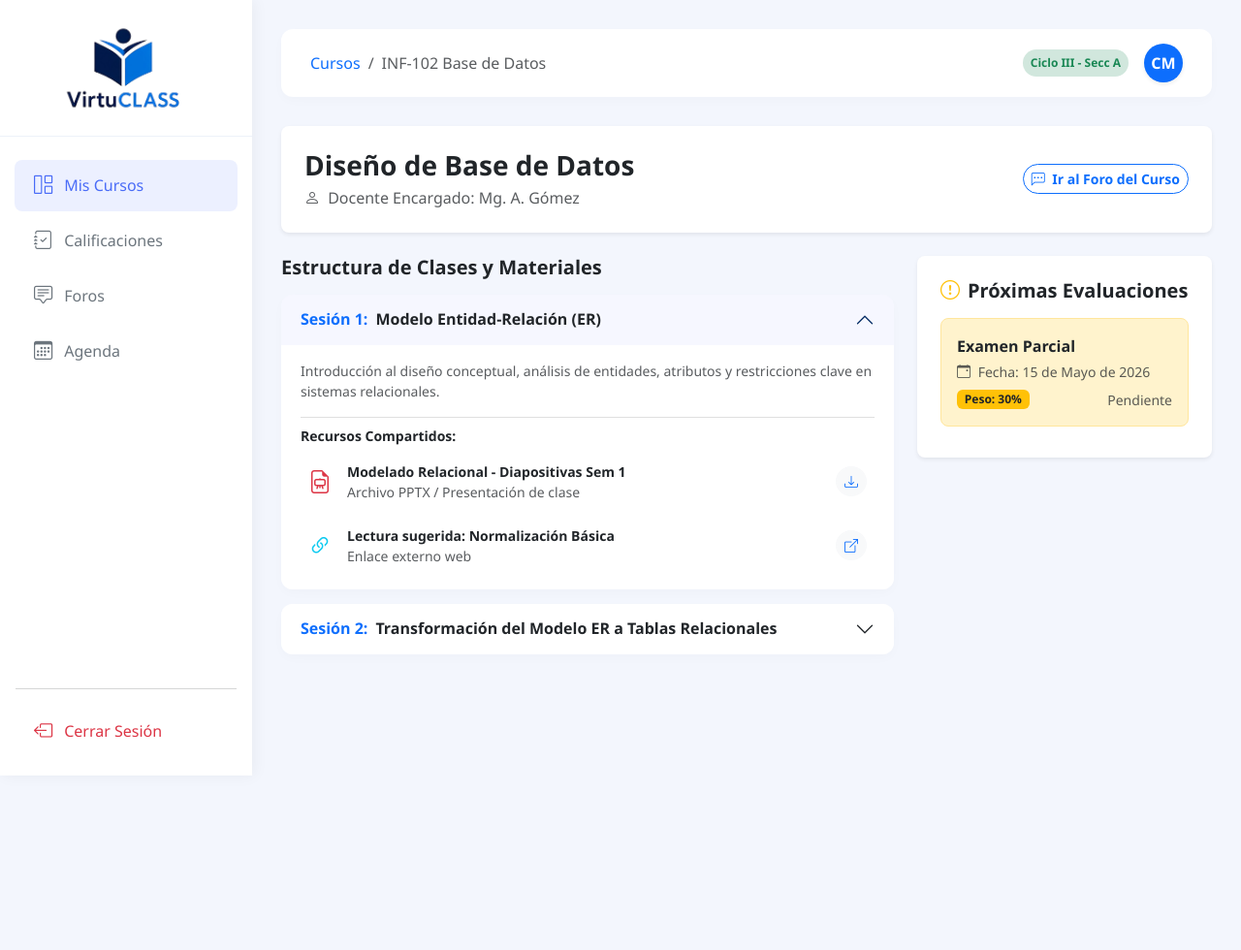
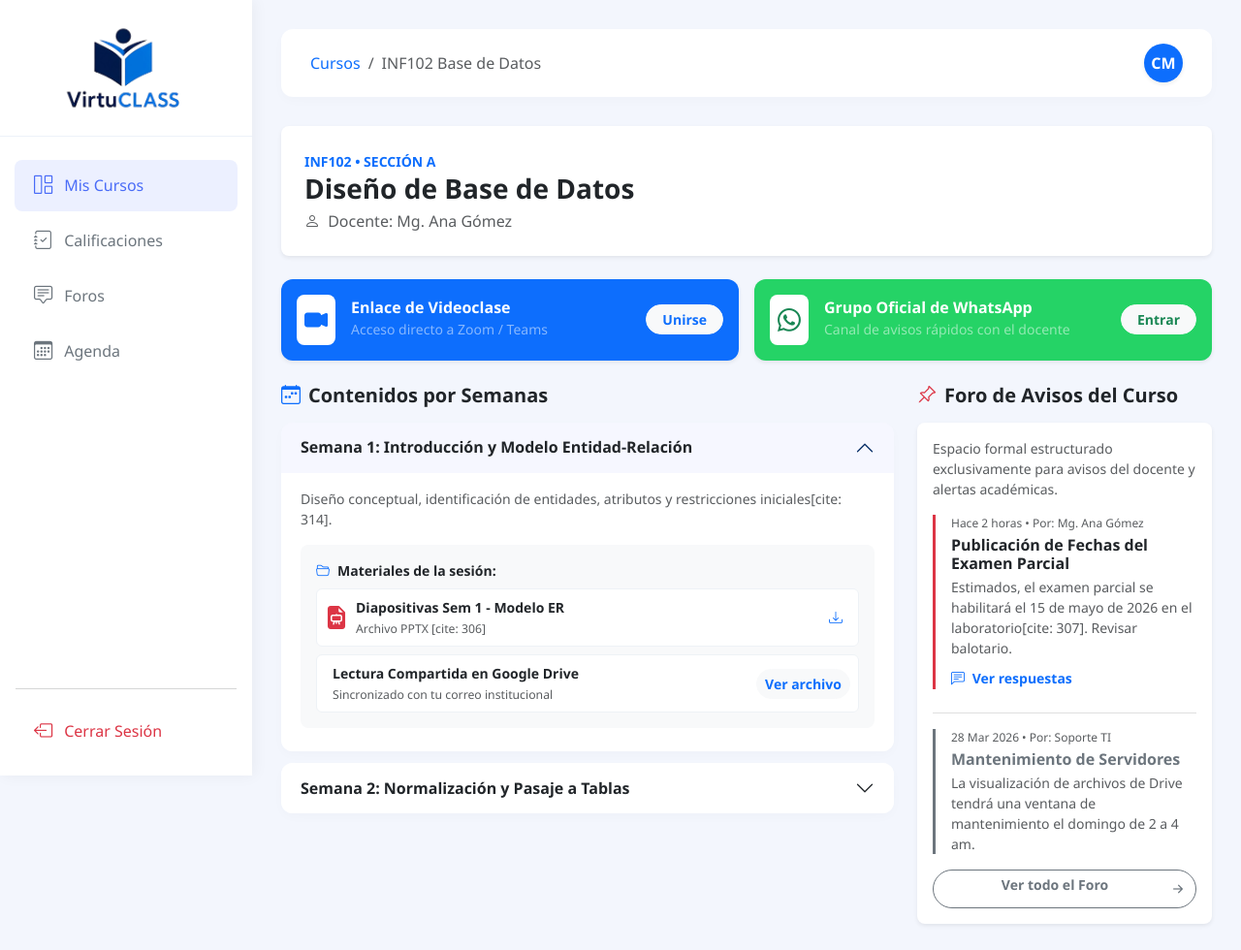
Before and after one commit to haroldrs/VirtualClass, a plain HTML site: page frontend/clase-detalle.html in a window 1280 px wide. Shown: the whole page at 97% size. Before the commit the page ends 800 px from the top, so only its background shows below. Drawn offline with nearby package versions, Linux system fonts and the light colour scheme.

Commit message:
Update clase-detalle.html

```diff
--- a/frontend/clase-detalle.html
+++ b/frontend/clase-detalle.html
@@ -3,13 +3,14 @@
 <head>
     <meta charset="UTF-8">
     <meta name="viewport" content="width=device-width, initial-scale=1.0">
-    <title>VirtuClass - Detalle del Curso</title>
+    <title>VirtuClass - Detalle de Clase</title>
     <link href="https://cdn.jsdelivr.net/npm/bootstrap@5.3.3/dist/css/bootstrap.min.css" rel="stylesheet">
     <link href="https://cdn.jsdelivr.net/npm/bootstrap-icons@1.11.3/font/bootstrap-icons.min.css" rel="stylesheet">
     <style>
         :root {
             --sidebar-width: 260px;
             --primary-color: #4a6cf7;
+            --whatsapp-color: #25d366;
         }
 
         body {
@@ -17,7 +18,7 @@
             font-family: 'Segoe UI', Tahoma, Geneva, Verdana, sans-serif;
         }
 
-        /* Sidebar - Reutilizando consistencia visual */
+        /* Sidebar Persistente */
         .sidebar {
             width: var(--sidebar-width);
             height: 100vh;
@@ -77,10 +78,20 @@
             margin-bottom: 30px;
         }
 
-        /* Estilos de Recursos y Acordeón */
+        /* Tarjetas de Acceso Rápido (Enlaces Obligatorios) */
+        .link-card {
+            border: none;
+            border-radius: 12px;
+            transition: transform 0.2s;
+        }
+        .link-card:hover {
+            transform: translateY(-3px);
+        }
+
+        /* Acordeón y recursos */
         .accordion-item {
             border: none;
-            margin-bottom: 15px;
+            margin-bottom: 12px;
             box-shadow: 0 4px 12px rgba(0,0,0,0.02);
             border-radius: 12px !important;
             overflow: hidden;
@@ -95,6 +106,7 @@
         .resource-item {
             border-radius: 8px;
             transition: background-color 0.2s;
+            border: 1px solid #eef2f6;
         }
 
         .resource-item:hover {
@@ -146,13 +158,12 @@
                 <nav aria-label="breadcrumb" class="d-none d-md-inline-block">
                     <ol class="breadcrumb mb-0">
                         <li class="breadcrumb-item"><a href="dashboard.html" class="text-decoration-none">Cursos</a></li>
-                        <li class="breadcrumb-item active" aria-current="page">INF-102 Base de Datos</li>
+                        <li class="breadcrumb-item active" aria-current="page">INF102 Base de Datos</li>
                     </ol>
                 </nav>
             </div>
 
             <div class="d-flex align-items-center">
-                <span class="badge bg-success-subtle text-success me-3 p-2 rounded-pill d-none d-sm-inline-block">Ciclo III - Secc A</span>
                 <div class="bg-primary text-white rounded-circle d-flex align-items-center justify-content-center fw-bold shadow-sm" style="width: 40px; height: 40px;">
                     CM
                 </div>
@@ -160,56 +171,91 @@
         </div>
 
         <div class="card border-0 bg-white p-4 mb-4 rounded-3 shadow-sm">
-            <div class="d-flex align-items-center justify-content-between flex-wrap gap-2">
+            <div class="d-flex justify-content-between align-items-center flex-wrap gap-2">
                 <div>
+                    <span class="text-primary small fw-bold text-uppercase tracking-wider">INF102 • Sección A</span>
                     <h3 class="fw-bold text-dark mb-1">Diseño de Base de Datos</h3>
-                    <p class="text-muted mb-0"><i class="bi bi-person me-1"></i> Docente Encargado: Mg. A. Gómez</p>
+                    <p class="text-muted mb-0"><i class="bi bi-person me-1"></i> Docente: Mg. Ana Gómez</p>
                 </div>
-                <a href="#" class="btn btn-outline-primary rounded-pill fw-semibold btn-sm">
-                    <i class="bi bi-chat-left-dots me-1"></i> Ir al Foro del Curso
-                </a>
+            </div>
+        </div>
+
+        <div class="row g-3 mb-4">
+            <div class="col-md-6">
+                <div class="card link-card bg-primary text-white p-3 h-100 shadow-sm">
+                    <div class="d-flex align-items-center justify-content-between">
+                        <div class="d-flex align-items-center">
+                            <div class="bg-white text-primary rounded-3 p-2 me-3">
+                                <i class="bi bi-camera-video-fill fs-4"></i>
+                            </div>
+                            <div>
+                                <h6 class="fw-bold mb-0">Enlace de Videoclase</h6>
+                                <small class="text-white-50">Acceso directo a Zoom / Teams</small>
+                            </div>
+                        </div>
+                        <a href="https://zoom.us/j/124" target="_blank" class="btn btn-light btn-sm rounded-pill fw-bold text-primary px-3">Unirse</a>
+                    </div>
+                </div>
+            </div>
+
+            <div class="col-md-6">
+                <div class="card link-card bg-success text-white p-3 h-100 shadow-sm" style="background-color: var(--whatsapp-color) !important;">
+                    <div class="d-flex align-items-center justify-content-between">
+                        <div class="d-flex align-items-center">
+                            <div class="bg-white text-success rounded-3 p-2 me-3">
+                                <i class="bi bi-whatsapp fs-4"></i>
+                            </div>
+                            <div>
+                                <h6 class="fw-bold mb-0">Grupo Oficial de WhatsApp</h6>
+                                <small class="text-white-50">Canal de avisos rápidos con el docente</small>
+                            </div>
+                        </div>
+                        <a href="https://chat.whatsapp.com/ejemplo" target="_blank" class="btn btn-light btn-sm rounded-pill fw-bold text-success px-3">Entrar</a>
+                    </div>
+                </div>
             </div>
         </div>
 
         <div class="row">
             <div class="col-lg-8">
-                <h5 class="fw-bold text-dark mb-3">Estructura de Clases y Materiales</h5>
+                <h5 class="fw-bold text-dark mb-3"><i class="bi bi-calendar-week me-2 text-primary"></i>Contenidos por Semanas</h5>
 
-                <div class="accordion" id="accordionSessions">
-
+                <div class="accordion" id="semanasAcordeon">
                     <div class="accordion-item">
                         <h2 class="accordion-header">
-                            <button class="accordion-button fw-bold text-dark" type="button" data-bs-toggle="collapse" data-bs-target="#sessionOne" aria-expanded="true">
-                                <span class="me-2 text-primary">Sesión 1:</span> Modelo Entidad-Relación (ER)
+                            <button class="accordion-button fw-bold text-dark" type="button" data-bs-toggle="collapse" data-bs-target="#sm1">
+                                Semana 1: Introducción y Modelo Entidad-Relación
                             </button>
                         </h2>
-                        <div id="sessionOne" class="accordion-collapse collapse show" data-bs-parent="#accordionSessions">
-                            <div class="accordion-body bg-white text-muted small">
-                                <p class="mb-3">Introducción al diseño conceptual, análisis de entidades, atributos y restricciones clave en sistemas relacionales.</p>
-                                <hr class="my-2 text-black-50">
+                        <div id="sm1" class="accordion-collapse collapse show" data-bs-parent="#semanasAcordeon">
+                            <div class="accordion-body bg-white small">
+                                <p class="text-muted">Diseño conceptual, identificación de entidades, atributos y restricciones iniciales[cite: 314].</p>
 
-                                <p class="fw-semibold text-dark mb-2">Recursos Compartidos:</p>
+                                <div class="p-3 bg-light rounded-3 mb-2">
+                                    <span class="d-block fw-bold text-dark mb-2"><i class="bi bi-folder2-open me-2 text-primary"></i>Materiales de la sesión:</span>
 
-                                <div class="p-2 resource-item d-flex justify-content-between align-items-center mb-2">
+                                    <div class="d-flex justify-content-between align-items-center bg-white p-2 rounded-2 mb-2 resource-item">
                                         <div class="d-flex align-items-center">
-                                        <i class="bi bi-file-earmark-easel text-danger fs-4 me-3"></i>
+                                            <i class="bi bi-file-earmark-easel-fill text-danger fs-4 me-2"></i>
                                             <div>
-                                            <span class="d-block fw-semibold text-dark">Modelado Relacional - Diapositivas Sem 1</span>
-                                            <span class="text-muted extra-small">Archivo PPTX / Presentación de clase</span>
+                                                <span class="d-block fw-semibold text-dark">Diapositivas Sem 1 - Modelo ER</span>
+                                                <small class="text-muted">Archivo PPTX [cite: 306]</small>
                                             </div>
                                         </div>
-                                    <a href="#" class="btn btn-sm btn-light rounded-circle text-primary"><i class="bi bi-download"></i></a>
+                                        <a href="#" class="btn btn-sm btn-outline-primary border-0"><i class="bi bi-download"></i></a>
                                     </div>
 
-                                <div class="p-2 resource-item d-flex justify-content-between align-items-center">
+                                    <div class="d-flex justify-content-between align-items-center bg-white p-2 rounded-2 resource-item">
                                         <div class="d-flex align-items-center">
-                                        <i class="bi bi-link-45deg text-info fs-4 me-3"></i>
+                                            <i class="bi bi-google-drive text-warning fs-4 me-2"></i>
                                             <div>
-                                            <span class="d-block fw-semibold text-dark">Lectura sugerida: Normalización Básica</span>
-                                            <span class="text-muted extra-small">Enlace externo web</span>
+                                                <span class="d-block fw-semibold text-dark">Lectura Compartida en Google Drive</span>
+                                                <small class="text-muted">Sincronizado con tu correo institucional</small>
                                             </div>
                                         </div>
-                                    <a href="#" target="_blank" class="btn btn-sm btn-light rounded-circle text-primary"><i class="bi bi-box-arrow-up-right"></i></a>
+                                        <a href="https://drive.google.com" target="_blank" class="btn btn-sm btn-light rounded-pill fw-semibold text-primary">Ver archivo</a>
+                                    </div>
+
                                 </div>
                             </div>
                         </div>
@@ -217,43 +263,56 @@
 
                     <div class="accordion-item">
                         <h2 class="accordion-header">
-                            <button class="accordion-button collapsed fw-bold text-dark" type="button" data-bs-toggle="collapse" data-bs-target="#sessionTwo" aria-expanded="false">
-                                <span class="me-2 text-primary">Sesión 2:</span> Transformación del Modelo ER a Tablas Relacionales
+                            <button class="accordion-button collapsed fw-bold text-dark" type="button" data-bs-toggle="collapse" data-bs-target="#sm2">
+                                Semana 2: Normalización y Pasaje a Tablas
                             </button>
                         </h2>
-                        <div id="sessionTwo" class="accordion-collapse collapse" data-bs-parent="#accordionSessions">
-                            <div class="accordion-body bg-white text-muted small">
-                                <p class="mb-3">Lógica y reglas de derivación de diagramas conceptuales a esquemas físicos, mapeo de llaves primarias y foráneas.</p>
-                                <hr class="my-2 text-black-50">
-                                <p class="fw-semibold text-dark mb-2">Recursos Compartidos:</p>
-
-                                <div class="p-2 resource-item d-flex justify-content-between align-items-center">
+                        <div id="sm2" class="accordion-collapse collapse" data-bs-parent="#semanasAcordeon">
+                            <div class="accordion-body bg-white small">
+                                <p class="text-muted">Transformación de reglas de negocio en esquemas relacionales lógicos sin redundancia[cite: 254].</p>
+                                <div class="p-3 bg-light rounded-3">
+                                    <div class="d-flex justify-content-between align-items-center bg-white p-2 rounded-2 resource-item">
                                         <div class="d-flex align-items-center">
-                                        <i class="bi bi-file-earmark-pdf text-danger fs-4 me-3"></i>
+                                            <i class="bi bi-file-earmark-pdf-fill text-danger fs-4 me-2"></i>
                                             <div>
-                                            <span class="d-block fw-semibold text-dark">Guía de Ejercicios Prácticos</span>
-                                            <span class="text-muted extra-small">Documento PDF / Autoevaluación</span>
+                                                <span class="d-block fw-semibold text-dark">Guía Práctica - 1FN, 2FN, 3FN</span>
+                                                <small class="text-muted">Documento PDF</small>
                                             </div>
                                         </div>
-                                    <a href="#" class="btn btn-sm btn-light rounded-circle text-primary"><i class="bi bi-download"></i></a>
+                                        <a href="#" class="btn btn-sm btn-outline-primary border-0"><i class="bi bi-download"></i></a>
+                                    </div>
+                                </div>
+                            </div>
                         </div>
                     </div>
                 </div>
             </div>
 
-                </div>
+            <div class="col-lg-4">
+                <h5 class="fw-bold text-dark mb-3"><i class="bi bi-pin-angle me-2 text-danger"></i>Foro de Avisos del Curso</h5>
+
+                <div class="card border-0 bg-white p-3 rounded-3 shadow-sm mb-4">
+                    <p class="text-muted small mb-3">Espacio formal estructurado exclusivamente para avisos del docente y alertas académicas.</p>
+
+                    <div class="border-start border-3 border-danger ps-3 mb-3">
+                        <span class="d-block text-muted extra-small mb-1" style="font-size: 0.75rem;">Hace 2 horas • Por: Mg. Ana Gómez</span>
+                        <h6 class="fw-bold text-dark mb-1">Publicación de Fechas del Examen Parcial</h6>
+                        <p class="text-muted small mb-2">Estimados, el examen parcial se habilitará el 15 de mayo de 2026 en el laboratorio[cite: 307]. Revisar balotario.</p>
+                        <a href="#" class="text-decoration-none small fw-semibold"><i class="bi bi-chat-left-text me-1"></i> Ver respuestas</a>
                     </div>
 
-            <div class="col-lg-4">
-                <div class="card border-0 bg-white p-4 rounded-3 shadow-sm mb-4">
-                    <h5 class="fw-bold text-dark mb-3"><i class="bi bi-exclamation-circle text-warning me-2"></i>Próximas Evaluaciones</h5>
-                    <div class="p-3 border border-warning-subtle bg-warning-subtle rounded-3 mb-2">
-                        <span class="d-block fw-bold text-dark mb-1">Examen Parcial</span>
-                        <span class="d-block text-muted small mb-2"><i class="bi bi-calendar-event me-1"></i> Fecha: 15 de Mayo de 2026</span>
-                        <div class="d-flex justify-content-between align-items-center">
-                            <span class="badge bg-warning text-dark fw-bold">Peso: 30%</span>
-                            <span class="text-muted small">Pendiente</span>
+                    <hr class="text-black-50 my-2">
+
+                    <div class="border-start border-3 border-secondary ps-3 mt-2">
+                        <span class="d-block text-muted extra-small mb-1" style="font-size: 0.75rem;">28 Mar 2026 • Por: Soporte TI</span>
+                        <h6 class="fw-bold text-secondary mb-1">Mantenimiento de Servidores</h6>
+                        <p class="text-muted small mb-0">La visualización de archivos de Drive tendrá una ventana de mantenimiento el domingo de 2 a 4 am.</p>
                     </div>
+
+                    <div class="d-grid mt-3">
+                        <a href="#" class="btn btn-outline-secondary btn-sm rounded-pill fw-semibold">
+                            <i class="bi bi-arrow-right-short float-end fs-5 pt-0"></i> Ver todo el Foro
+                        </a>
                     </div>
                 </div>
             </div>
@@ -263,7 +322,6 @@
 
     <script src="https://cdn.jsdelivr.net/npm/bootstrap@5.3.3/dist/js/bootstrap.bundle.min.js"></script>
     <script>
-        // Lógica responsive para colapsar barra lateral
         const sidebarToggle = document.getElementById('sidebarToggle');
         const sidebar = document.getElementById('sidebar');
         if(sidebarToggle) {
```
Lines whose indentation alone changed are shown as unchanged.
